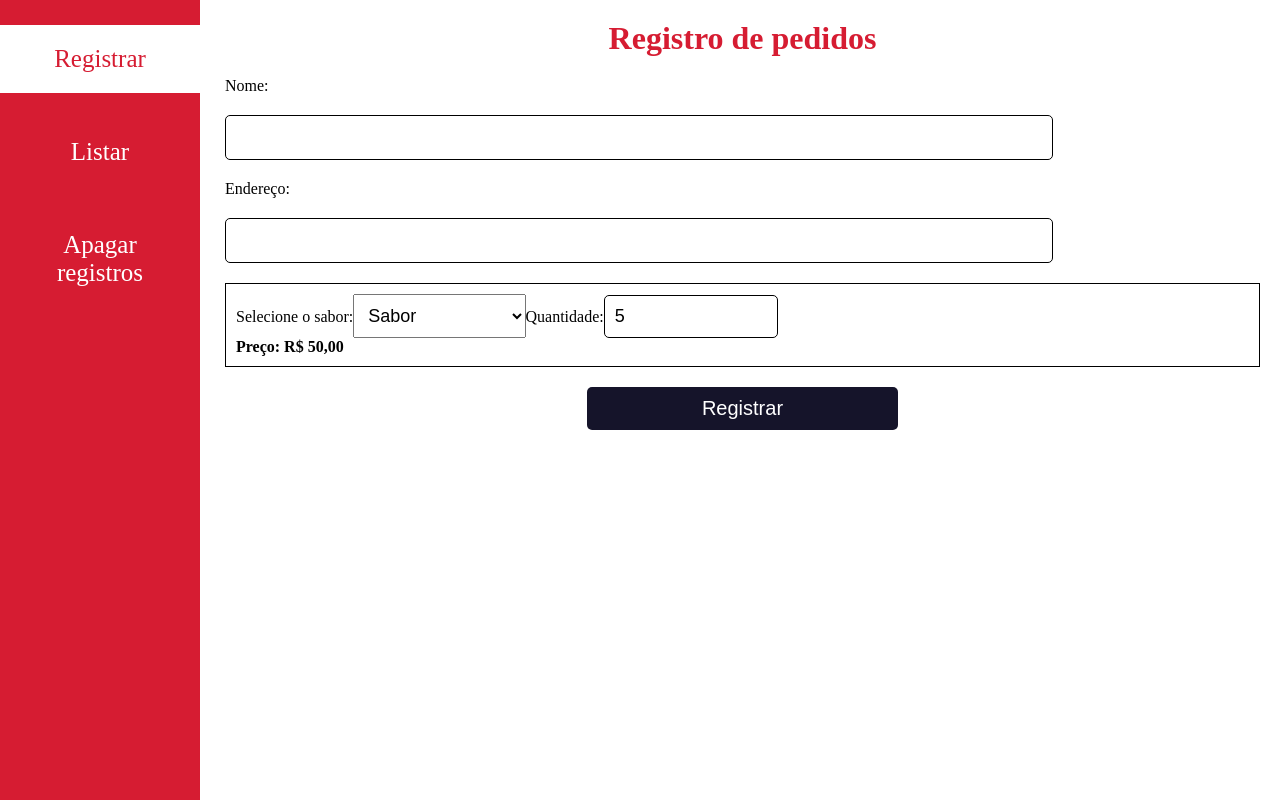
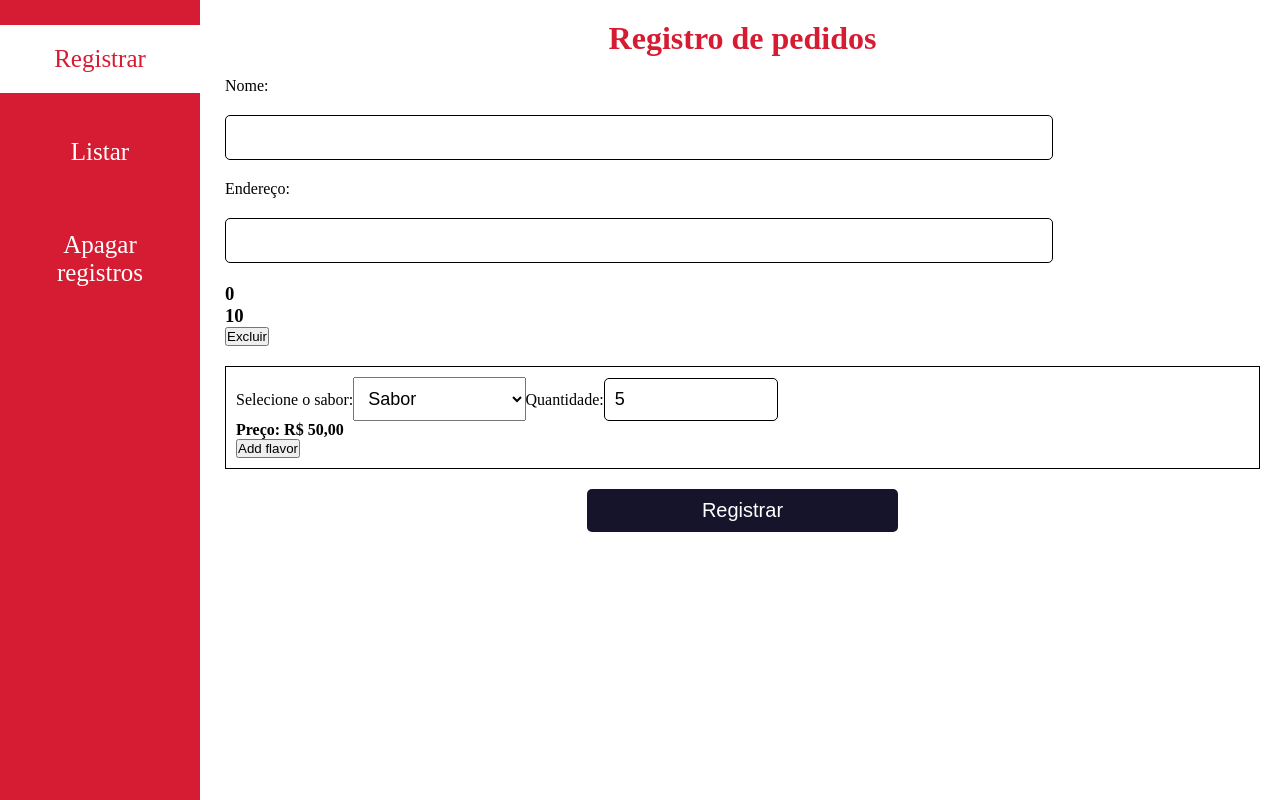
Before and after one commit to Braz99/gerenciador-de-pedidos, a React (Create React App) app: page / in a window 1280 px wide. Built offline with nearby package versions, Linux system fonts and the light colour scheme.

Commit message:
Cria o componente OrderInfo e cria uma nova lógica para incluir os orders(pedidos)

```diff
--- a/src/components/ClientInfo.jsx
+++ b/src/components/ClientInfo.jsx
@@ -1,19 +1,22 @@
 import useClientActions from "../hooks/useClientActions";
+import OrderInfo from "./OrderInfo";
+import useMainActions from "../hooks/useMainActions";
 
 export default function ClientInfo({ children }) {
   let { removeClient } = useClientActions();
+
+  let { orders, setOrders } = useMainActions();
 
   return (
     <li>
       <h2>Nome: {children.name}</h2>
       <h3>Endereço: {children.adress}</h3>
-      {children.order.map((item, i) => (
-        <div key={i}>
-          <h3>Sabor de {item.flavor}</h3>
-          <h3>Quantidade: {item.quantity}</h3>
-          <h3>Preço: R$ {item.price}</h3>
-        </div>
+      {children.order.list.map((item, i) => (
+        <OrderInfo key={i} stateOrder={{ orders, setOrders }}>
+          {item}
+        </OrderInfo>
       ))}
+
       <button onClick={() => removeClient(children.name)}>Remover</button>
     </li>
   );
--- a/src/components/MainHome.jsx
+++ b/src/components/MainHome.jsx
@@ -2,21 +2,26 @@ import useMainActions from "../hooks/useMainActions";
 import Order from "./Order";
 import SiteInput from "./SiteInput";
 import "../styles/mainHome_s.css";
+import OrderInfo from "./OrderInfo";
 
 export default function MainHome() {
-  let { handleSubmit, handleUpdate, name, adress, flavor, quantity, price } =
-    useMainActions();
+  let {
+    handleSubmit,
+    handleUpdate,
+    name,
+    adress,
+    flavor,
+    quantity,
+    price,
+    orders,
+    setOrders,
+  } = useMainActions();
 
   return (
     <main id="main_home" method="POST">
       <h1>Registro de pedidos</h1>
       <form id="form" onSubmit={(e) => handleSubmit(e)}>
-        <SiteInput
-          name="name"
-          data={name}
-          label="Nome"
-          update={handleUpdate}
-        />
+        <SiteInput name="name" data={name} label="Nome" update={handleUpdate} />
         <SiteInput
           name="adress"
           data={adress}
@@ -24,7 +29,15 @@ export default function MainHome() {
           update={handleUpdate}
         />
 
-        <Order values={{ handleUpdate, flavor, quantity, price }} />
+        {orders.list.map((order, i) => (
+          <OrderInfo key={i} stateOrder={{ orders, setOrders }}>
+            {order}
+          </OrderInfo>
+        ))}
+
+        <Order
+          values={{ handleUpdate, flavor, quantity, price, orders, setOrders }}
+        />
 
         <button type="submit" id="button_form">
           Registrar
--- a/src/components/Order.jsx
+++ b/src/components/Order.jsx
@@ -1,5 +1,17 @@
 export default function Order({ values }) {
-  let { handleUpdate, flavor, quantity, price } = values;
+  let { handleUpdate, flavor, quantity, price, orders, setOrders } = values;
+
+  function addFlavor(e) {
+    e.preventDefault();
+    setOrders({
+      list: [
+        ...orders.list,
+        { flavor: flavor, quantity: quantity, price: price },
+      ],
+      price: orders.list.reduce((a, b) => a + b.price, 0),
+      quantity: orders.list.length,
+    });
+  }
 
   return (
     <div style={{ border: "1px solid black", padding: "10px" }}>
@@ -31,6 +43,8 @@ export default function Order({ values }) {
         onChange={(e) => handleUpdate(e)}
       />
       <h4>Preço: R$ {parseFloat(price).toFixed(2).replace(".", ",")}</h4>
+
+      <button onClick={(e) => addFlavor(e)}>Add flavor</button>
     </div>
   );
 }
--- /dev/null
+++ b/src/components/OrderInfo.jsx
@@ -0,0 +1,23 @@
+export default function OrderInfo({ children, stateOrder }) {
+  let { setOrders, orders } = stateOrder;
+
+  function removeOrder(flavor) {
+    let newOrders = orders.list.filter((order) => order.flavor !== flavor);
+
+    setOrders({
+      quantity: orders.list.length,
+      list: [...newOrders],
+      price: orders.price,
+    });
+  }
+
+  return (
+    <div className="order-info">
+      <h3>{children.flavor}</h3>
+      <h3>{children.quantity}</h3>
+      <h3>{children.price}</h3>
+
+      <button onClick={() => removeOrder(children.flavor)}>Excluir</button>
+    </div>
+  );
+}
--- a/src/hooks/useMainActions.jsx
+++ b/src/hooks/useMainActions.jsx
@@ -8,6 +8,17 @@ export default function useMainActions() {
   let [flavor, setFlavor] = useState("");
   let [quantity, setQuantity] = useState(5);
   let [price, setPrice] = useState(10.0);
+  let [orders, setOrders] = useState({
+    quantity: 0,
+    price: 0,
+    list: [
+      {
+        flavor: "",
+        quantity: 0,
+        price: price,
+      },
+    ],
+  });
 
   let [listClients, setListClients, saveStore] = useClients();
 
@@ -64,11 +75,8 @@ export default function useMainActions() {
     if (!exists) {
       data.name = nameParsed;
       data.adress = adressParsed;
-      data.order.push({
-        flavor: flavor,
-        quantity: parseInt(quantity),
-        price: parseFloat(price),
-      });
+
+      data.order = orders;
 
       listClients.push(data);
 
@@ -121,5 +129,7 @@ export default function useMainActions() {
     quantity,
     setQuantity,
     price,
+    orders,
+    setOrders,
   };
 }
```
